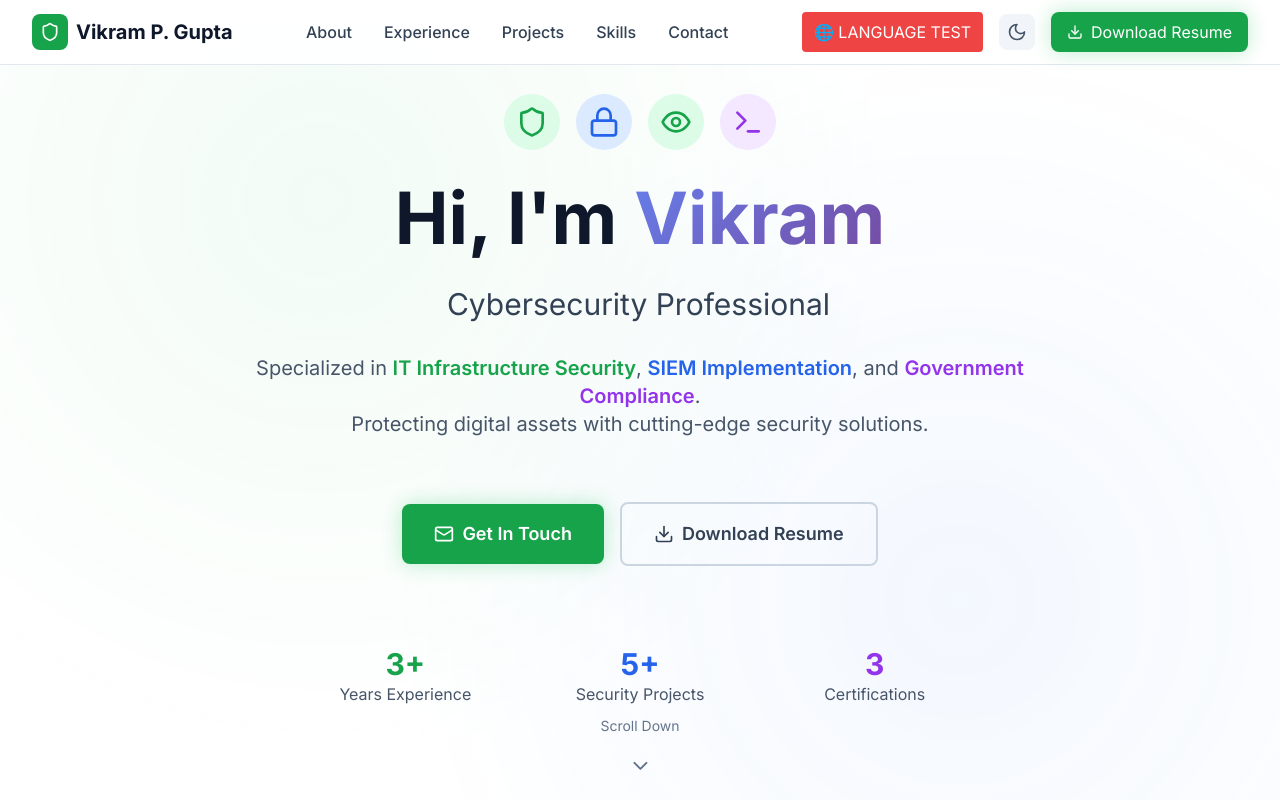
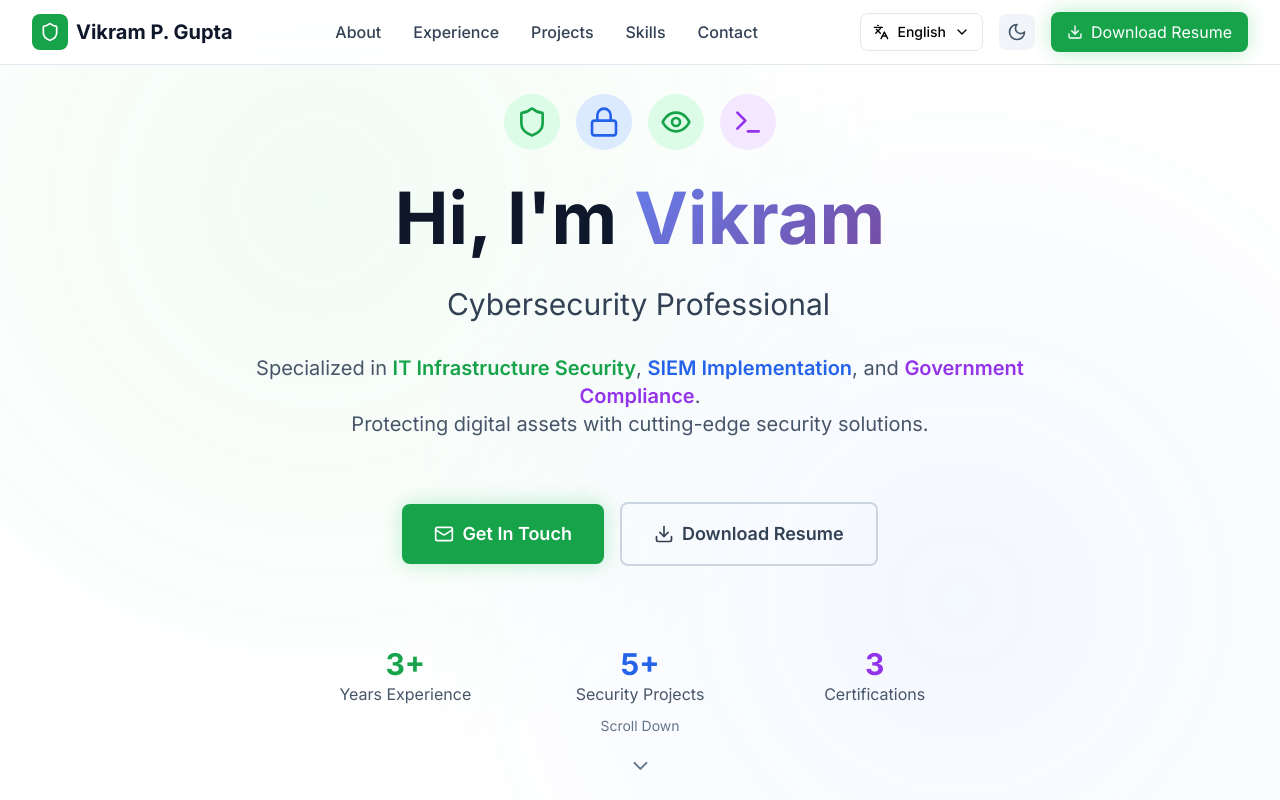
Before and after one commit to Vikram3598/vikram-portfolio, a Next.js app: page / in a window 1280 px wide. Shown: the top 800 px of the page. Built offline with nearby package versions, Linux system fonts and the light colour scheme.

Commit message:
Update LanguageSwitcher.tsx

```diff
--- a/src/components/LanguageSwitcher.tsx
+++ b/src/components/LanguageSwitcher.tsx
@@ -1,7 +1,59 @@
+'use client'
+
+import { useState } from 'react';
+import { Languages, ChevronDown } from 'lucide-react';
+
 const LanguageSwitcher = () => {
+  const [locale, setLocale] = useState<'en' | 'hi'>('en');
+  const [isOpen, setIsOpen] = useState(false);
+
+  const localeNames = {
+    en: 'English',
+    hi: 'हिन्दी'
+  };
+
+  const handleLanguageChange = (newLocale: 'en' | 'hi') => {
+    setLocale(newLocale);
+    setIsOpen(false);
+    // For now, just show an alert - we'll connect to context later
+    alert(`Language changed to: ${localeNames[newLocale]}`);
+  };
+
   return (
-    <div className="px-3 py-2 bg-red-500 text-white rounded">
-      🌐 LANGUAGE TEST
+    <div className="relative">
+      <button
+        onClick={() => setIsOpen(!isOpen)}
+        className="flex items-center space-x-2 px-3 py-2 rounded-lg bg-white dark:bg-slate-800 border border-slate-200 dark:border-slate-700 hover:bg-slate-50 dark:hover:bg-slate-700 transition-colors duration-200"
+      >
+        <Languages className="w-4 h-4" />
+        <span className="text-sm font-medium">{localeNames[locale]}</span>
+        <ChevronDown className={`w-4 h-4 transition-transform duration-200 ${isOpen ? 'rotate-180' : ''}`} />
+      </button>
+
+      {isOpen && (
+        <div className="absolute top-full right-0 mt-2 py-2 bg-white dark:bg-slate-800 border border-slate-200 dark:border-slate-700 rounded-lg shadow-lg z-50 min-w-[120px]">
+          <button
+            onClick={() => handleLanguageChange('en')}
+            className={`w-full text-left px-4 py-2 text-sm hover:bg-slate-50 dark:hover:bg-slate-700 transition-colors duration-200 ${
+              locale === 'en'
+                ? 'bg-cyber-50 dark:bg-cyber-900/20 text-cyber-600 dark:text-cyber-400'
+                : 'text-slate-700 dark:text-slate-300'
+            }`}
+          >
+            English
+          </button>
+          <button
+            onClick={() => handleLanguageChange('hi')}
+            className={`w-full text-left px-4 py-2 text-sm hover:bg-slate-50 dark:hover:bg-slate-700 transition-colors duration-200 ${
+              locale === 'hi'
+                ? 'bg-cyber-50 dark:bg-cyber-900/20 text-cyber-600 dark:text-cyber-400'
+                : 'text-slate-700 dark:text-slate-300'
+            }`}
+          >
+            हिन्दी
+          </button>
+        </div>
+      )}
     </div>
   );
 };
```
